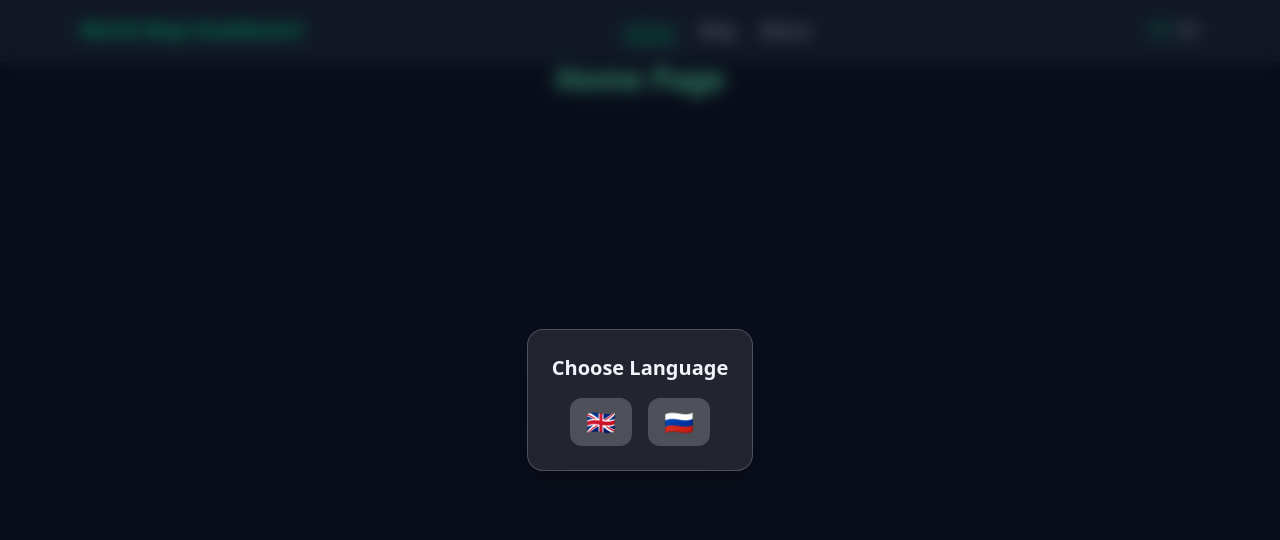
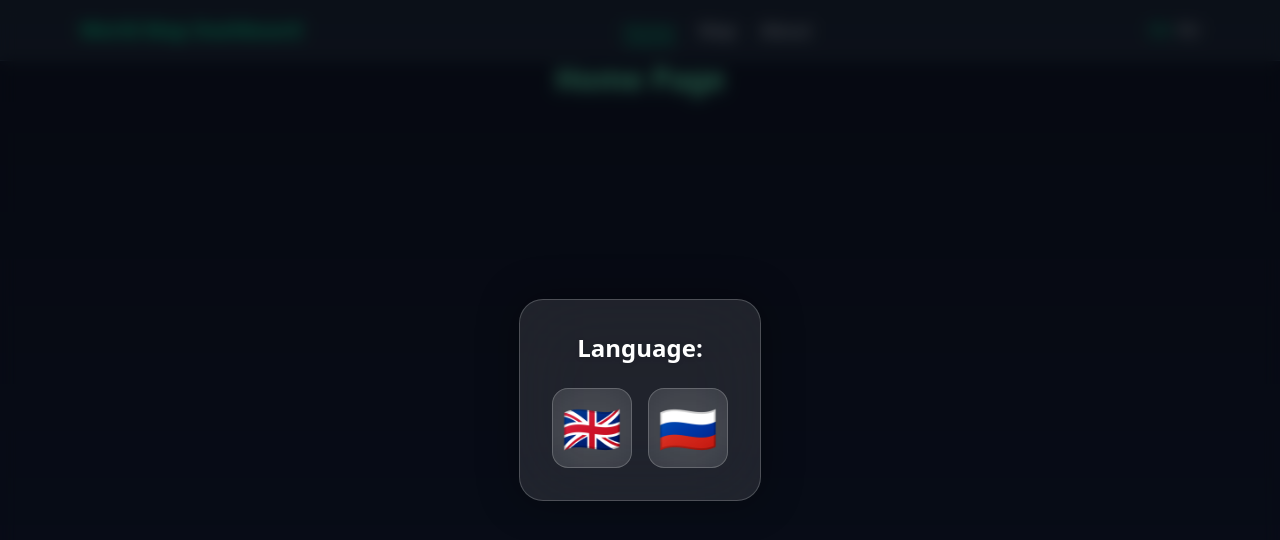
Before and after one commit to GreenXred/World-Map-Dashboard, a React (Vite) app: page / in a window 1280 px wide. Shown: the top 540 px of the page. Built offline with nearby package versions, Linux system fonts and the light colour scheme.

Commit message:
Улучшение UI модального окна выбора языка с анимациями появления и исчезновения

```diff
--- a/src/App.tsx
+++ b/src/App.tsx
@@ -1,5 +1,6 @@
 import { Route, Routes } from "react-router-dom";
 import { useEffect, useState } from "react";
+import { AnimatePresence } from "framer-motion"; // Чтобы дать компоненту время отыграть exit анимацию перед удалением
 
 import Home from "./pages/Home/Home";
 import Country from "./pages/Country/Country";
@@ -8,9 +9,6 @@ import Map from "./pages/Map/Map";
 import Navbar from "./components/Navbar";
 import LanguageModal from "./components/LanguageModal";
 import { useLanguage } from "./i18next/LanguageContext";
-
-
-
 
 export default function App() {
   const { setLang } = useLanguage();
@@ -24,6 +22,7 @@ export default function App() {
   return (
     <div className="min-h-screen bg-slate-900 text-slate-100">
       <Navbar />
+      <AnimatePresence>
         {showModal && (
           <LanguageModal
             onSelect={(lang) => {
@@ -33,6 +32,7 @@ export default function App() {
             }}
           />
         )}
+      </AnimatePresence>
       <Routes>
         <Route path="/" element={<Home />} />
         <Route path="/country/:code" element={<Country />} />
--- a/src/components/LanguageModal.tsx
+++ b/src/components/LanguageModal.tsx
@@ -4,34 +4,97 @@ export default function LanguageModal({ onSelect }: { onSelect: (lang: string) =
     return (
         <div className="fixed inset-0 flex items-center justify-center">
             {/* Затемнённый фон */}
-            <div className="absolute inset-0 bg-black/40 backdrop-blur-sm"></div>
+            <motion.div // Фон
+                className="absolute inset-0 bg-gradient-to-b from-black/60 to-black/40 backdrop-blur-sm"
+                initial={{ opacity: 0 }}
+                animate={{ opacity: 1 }}
+                exit={{ opacity: 0 }}
+                transition={{ duration: 0.25 }}
+            >
+            </motion.div>
 
             {/* Стеклянная иконка */}
-            <motion.div
+            <motion.div // Модальное окно
                 initial={{ opacity: 0, scale: 0.95 }}
                 animate={{ opacity: 1, scale: 1 }}
-                transition={{ duration: 0.4 }}
-                className="relative bg-white/10 backdrop-blur-xl rounded-2xl p-6 border border-white/20 shadow-xl"
+                exit={{ opacity: 0, scale: 0.9 }}
+                transition={{ duration: 0.25 }}
+                className="
+                    relative
+                    bg-white/10
+                    backdrop-blur-2xl
+                    rounded-3xl
+                    p-8
+                    border border-white/20
+                    shadow-[0_0_40px_rgba(0,0,0,0.35)]
+                "
             >
-                <h2 className="text-xl font-semibold mb-4 text-center text-slate-100">
-                    Choose Language
+                <h2 className="text-2xl font-bold mb-6 text-center text-white drop-shadow">
+                    Language:
                 </h2>
 
-                {/* Кнопки-флаги */}
-                <div className="flex gap-4 justify-center">
-                    <button
+                {/* Флаги */}
+                <motion.div // Контейнер для кнопок
+                    className="flex gap-4 justify-center"
+                    initial="hidden"
+                    animate="visible"
+                    variants={{
+                        hidden: { opacity: 0 },
+                        visible: {
+                            opacity: 1,
+                            transition: {
+                                staggerChildren: 0.15, // задержка между появлением
+                            },
+                        },
+                    }}
+                >
+                    <motion.button // Кнопка для английского
+                        variants={{
+                            hidden: { opacity: 0, y: 10 },
+                            visible: { opacity: 1, y: 0 },
+                        }}
                         onClick={() => onSelect("en")}
-                        className="px-4 py-2 rounded-xl bg-white/20 hover:bg-white/30 transition text-2xl"
+                        className="
+                            w-20 h-20
+                            flex items-center justify-center
+                            rounded-2xl
+                            bg-white/10
+                            border border-white/20
+                            backdrop-blur-xl
+                            text-5xl
+                            hover:bg-white/20
+                            hover:scale-105
+                            hover:shadow-[0_0_15px_rgba(255,255,255,0.35)]
+                            active:scale-95
+                            transition
+                        "
                     >
                         🇬🇧
-                    </button>
-                    <button
+                    </motion.button>
+                    <motion.button // Кнопка для русского
+                        variants={{
+                            hidden: { opacity: 0, y: 10 },
+                            visible: { opacity: 1, y: 0 },
+                        }}
                         onClick={() => onSelect("ru")}
-                        className="px-4 py-2 rounded-xl bg-white/20 hover:bg-white/30 transition text-2xl"
+                        className="
+                            w-20 h-20
+                            flex items-center justify-center
+                            rounded-2xl
+                            bg-white/10
+                            border border-white/20
+                            backdrop-blur-xl
+                            text-5xl
+                            hover:bg-white/20
+                            hover:scale-105
+                            hover:shadow-[0_0_15px_rgba(255,255,255,0.35)]
+                            active:scale-95
+                            transition
+                        "
                     >
                         🇷🇺
-                    </button>
-                </div>
+                    </motion.button>
+                </motion.div>
             </motion.div>
         </div>
     );
```
Lines whose indentation alone changed are shown as unchanged.
